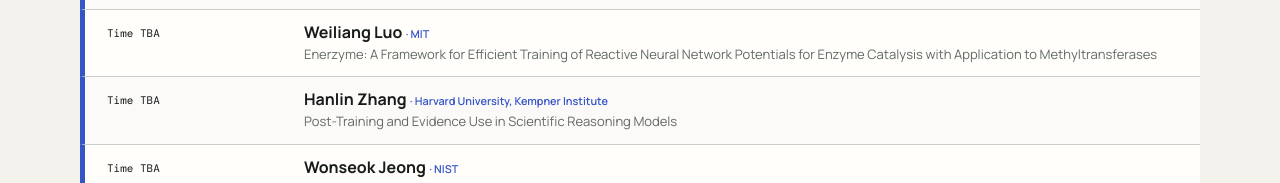
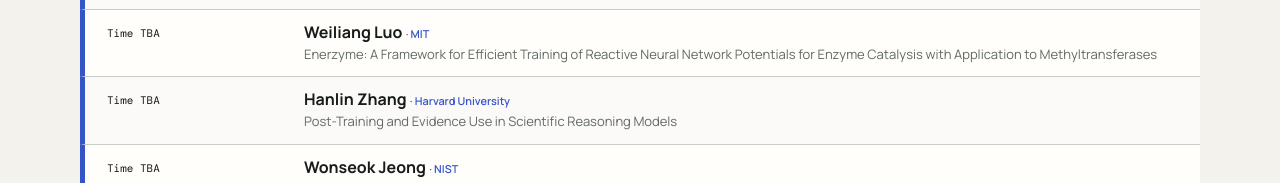
Before and after one commit to ai4mc26/ai4mc26.github.io, a plain HTML site: page schedule.html in a window 1280 px wide. Shown: the part 2043-2226 px from the top of the page. Drawn offline with nearby package versions, Linux system fonts and the light colour scheme.

Commit message:
Shorten Hanlin Zhang affiliation

```diff
--- a/schedule.html
+++ b/schedule.html
@@ -76,7 +76,7 @@
           <li class="contributed"><span class="talk-time">Time TBA</span><div><h3>Mouyang Cheng <span class="speaker-affiliation">· MIT</span></h3><p>Universal Neural Samplers for Atomistic Simulation</p></div></li>
           <li class="contributed"><span class="talk-time">Time TBA</span><div><h3>Juno Nam <span class="speaker-affiliation">· MIT</span></h3><p>Universal Thermodynamic Interatomic Potentials for Crystalline Materials</p></div></li>
           <li class="contributed"><span class="talk-time">Time TBA</span><div><h3>Weiliang Luo <span class="speaker-affiliation">· MIT</span></h3><p>Enerzyme: A Framework for Efficient Training of Reactive Neural Network Potentials for Enzyme Catalysis with Application to Methyltransferases</p></div></li>
-          <li class="contributed"><span class="talk-time">Time TBA</span><div><h3>Hanlin Zhang <span class="speaker-affiliation">· Harvard University, Kempner Institute</span></h3><p>Post-Training and Evidence Use in Scientific Reasoning Models</p></div></li>
+          <li class="contributed"><span class="talk-time">Time TBA</span><div><h3>Hanlin Zhang <span class="speaker-affiliation">· Harvard University</span></h3><p>Post-Training and Evidence Use in Scientific Reasoning Models</p></div></li>
           <li class="contributed"><span class="talk-time">Time TBA</span><div><h3>Wonseok Jeong <span class="speaker-affiliation">· NIST</span></h3><p>Toward Experiment-Realistic Atomistic Simulations Through Sequential Decision-Making</p></div></li>
           <li class="contributed"><span class="talk-time">Time TBA</span><div><h3>Lorenzo Bastonero <span class="speaker-affiliation">· Harvard University</span></h3><p>Predicting challenging phase transitions is easier than you think</p></div></li>
           <li class="contributed"><span class="talk-time">Time TBA</span><div><h3>Donya Dabiri <span class="speaker-affiliation">· Northeastern University</span></h3><p>Learning the physics of soft materials from scarce data</p></div></li>
```
